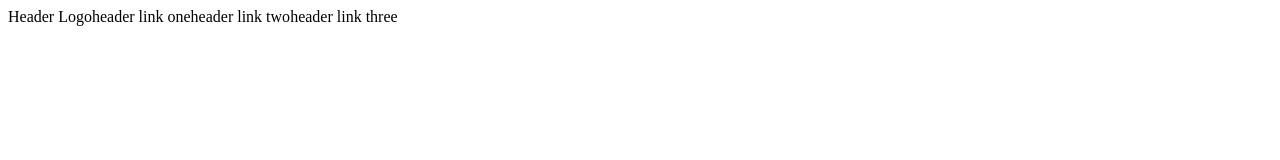
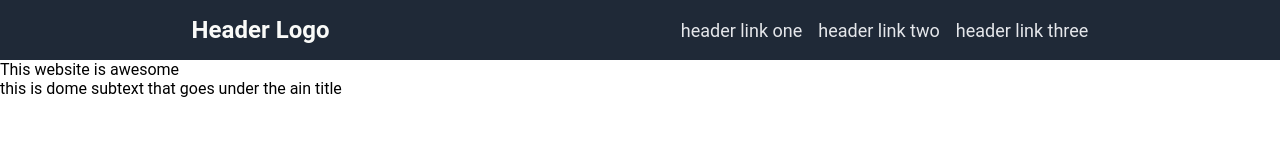
Before and after one commit to singhutp-glitch/basic-css-project, a plain HTML site: page index.html in a window 1280 px wide. Drawn offline with Linux system fonts and the light colour scheme.

Commit message:
Make header style to match result

```diff
--- a/index.html
+++ b/index.html
@@ -7,14 +7,18 @@
     <link rel="stylesheet" href="style.css">
 </head>
 <body>
-    <div class="main">
         <div class="header">
-            <div>Header Logo</div>
-            <div>header link one</div>
-            <div>header link two</div>
-            <div>header link three</div>
+            <div class="left">Header Logo</div>
+            <div class="right">
+                <div>header link one</div>
+                <div>header link two</div>
+                <div>header link three</div>
+            </div>
         </div>
-    </div>
+        <div class="cont1">
+            <div class="hero">This website is awesome</div>
+            <div>this is dome subtext that goes under the ain title</div>
+        </div>
 
 </body>
 </html>
--- a/style.css
+++ b/style.css
@@ -1,3 +1,28 @@
+*{
+    /*outline: auto;*/
+    font-family: Roboto, system-ui, -apple-system, BlinkMacSystemFont, 'Segoe UI', Oxygen, Ubuntu, Cantarell, 'Open Sans', 'Helvetica Neue', sans-serif;
+}
 .header{
     display:flex;
+    justify-content: space-around;
+    background-color: #1f2937;
+    color: #f9faf8;;
+    padding:16px;
+    align-items: center;
 }
+.header .right{
+    display: flex;
+    gap:16px;
+    font-size: 18px;
+    color: #e5e7eb;
+}
+.left{
+    font-size: 24px;
+    font-weight: 600;
+}
+body{
+    /*display: flex;
+    flex-direction: column;
+    justify-content: flex-start;*/
+    margin: 0;
+}
```
